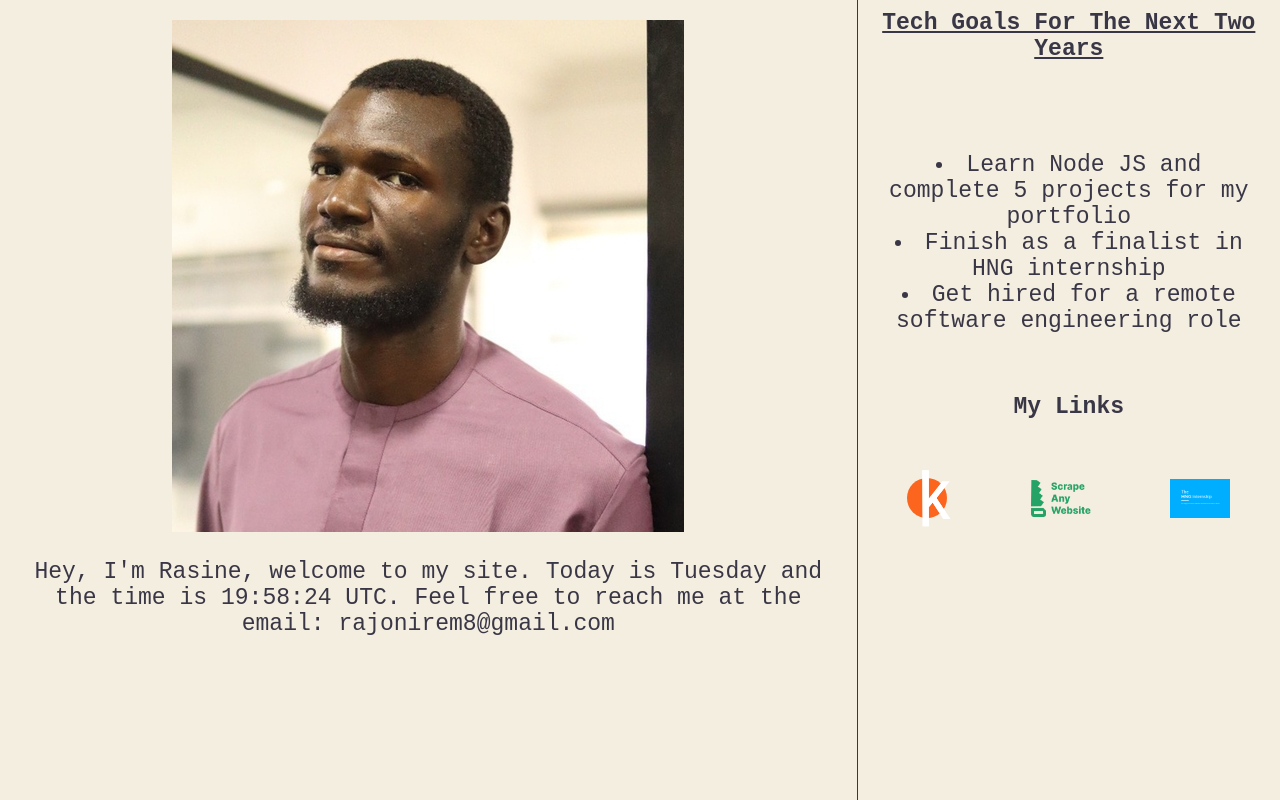
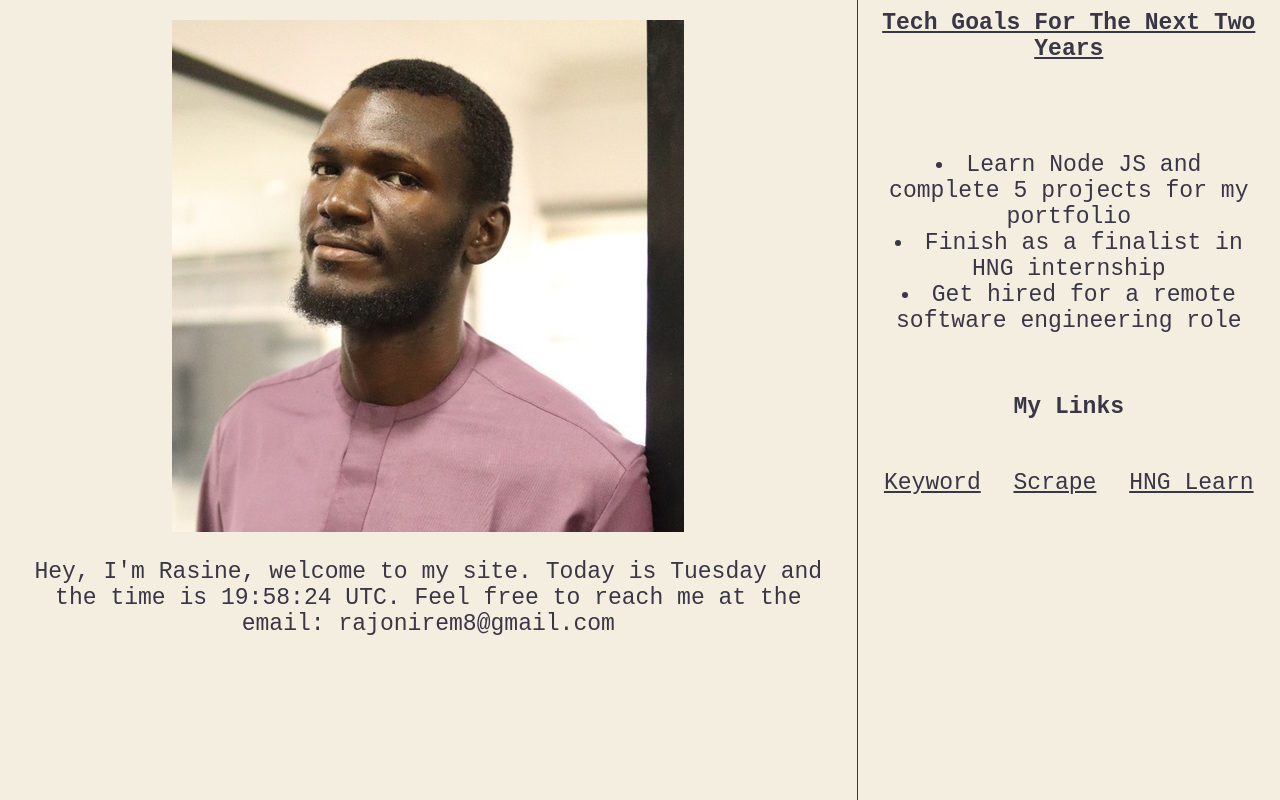
Before and after one commit to eyesaidyo/stage-one-rasine, a plain HTML site: page index.html in a window 1280 px wide. Drawn offline with Linux system fonts and the light colour scheme.

Commit message:
remove images

```diff
--- a/index.html
+++ b/index.html
@@ -30,13 +30,13 @@
       <h3>My Links</h3>
       <div class="links">
         <a href="https://keyword.dog/" data-testid="keywordLink">
-          <img class="link-img" src="keyword.svg" />
+          <p>Keyword</p>
         </a>
         <a href="https://scrapeanyweb.site/" data-testid="scrapeanywebLink">
-          <img class="link-img" src="scrape.png" />
+          <p>Scrape</p>
         </a>
         <a href="https://hng.tech/learn" data-testid="hngLink">
-          <img class="link-img" src="hng.png" />
+          <p>HNG Learn</p>
         </a>
       </div>
     </div>
```
